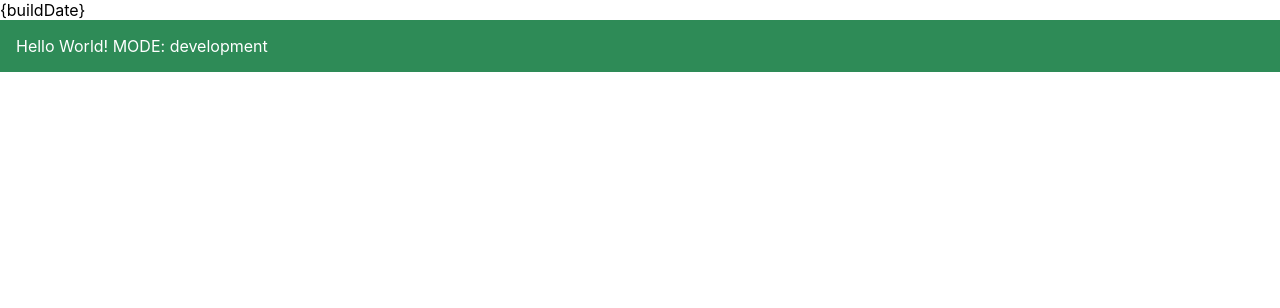
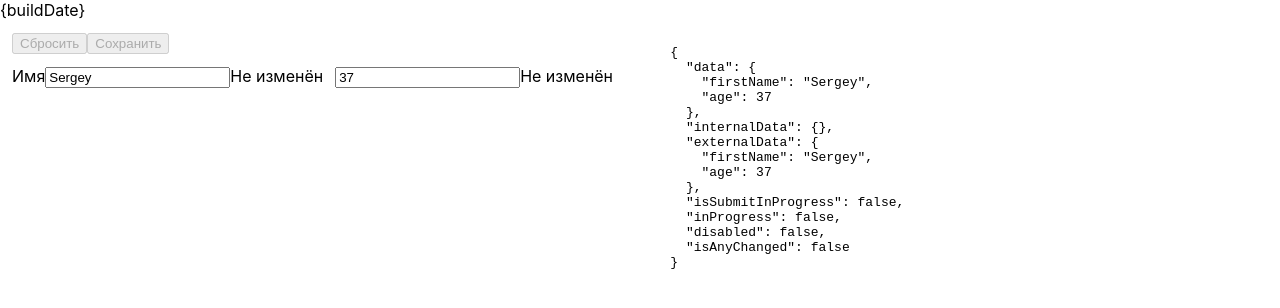
Before and after one commit to mukhindev/template-react, a React (Vite) app: page / in a window 1280 px wide. Shown: the top 308 px of the page. Built offline with nearby package versions, Linux system fonts and the light colour scheme.

Commit message:
Start ui pack

```diff
--- a/src/app/App/App.module.scss
+++ b/src/app/App/App.module.scss
@@ -1,5 +1,6 @@
-.root {
-  color: white;
-  background-color: seagreen;
-  padding: 1rem;
+.App {
+  display: flex;
+  flex-direction: column;
+  gap: var(--spacing-lg);
+  padding: var(--spacing-md);
 }
--- a/src/app/App/App.tsx
+++ b/src/app/App/App.tsx
@@ -1,10 +1,10 @@
-import { MODE } from "~/shared/constants";
+import Playground from "~/entities/Playground";
 import styles from "./App.module.scss";
 
 export default function App() {
   return (
-    <div data-component="App" className={styles.root}>
-      Hello World! MODE: {MODE}
+    <div data-component="App" className={styles.App}>
+      <Playground />
     </div>
   );
 }
--- a/src/app/main.tsx
+++ b/src/app/main.tsx
@@ -1,5 +1,6 @@
 import { createRoot } from "react-dom/client";
 import App from "~/app/App";
+import "./variables.scss";
 import "./main.scss";
 
 const rootElement = document.getElementById("root");
--- /dev/null
+++ b/src/app/variables.scss
@@ -0,0 +1,19 @@
+:root {
+  /* colors */
+  --color-primary: oklch(0.5 0.2 250);
+  --color-border: oklch(0.8 0 90);
+
+  /* font-size */
+  --font-size-sm: 0.875rem;
+  --font-size-md: 1rem;
+
+  /* spacing */
+  --scaling-factor: 8px;
+
+  /* indent */
+  --spacing-xs: calc(0.5 * var(--scaling-factor));
+  --spacing-sm: calc(1 * var(--scaling-factor));
+  --spacing-md: calc(1.5 * var(--scaling-factor));
+  --spacing-lg: calc(3 * var(--scaling-factor));
+  --spacing-xl: calc(6 * var(--scaling-factor));
+}
--- /dev/null
+++ b/src/entities/Playground/Playground.module.scss
@@ -0,0 +1,17 @@
+.Playground {
+  display: flex;
+  flex-direction: column;
+  gap: var(--spacing-md);
+}
+
+.PlaygroundColumns {
+  display: flex;
+  flex-direction: row;
+  align-items: start;
+  gap: var(--spacing-lg);
+}
+
+.PlaygroundFormHeader {
+  position: sticky;
+  top: 0;
+}
--- /dev/null
+++ b/src/entities/Playground/Playground.tsx
@@ -0,0 +1,60 @@
+import { useState } from "react";
+import { clsx } from "clsx";
+import Form, { SubmitHandler } from "~/shared/ui/Form";
+import FormInteger from "~/shared/ui/Form/controls/FormInteger";
+import FormReset from "~/shared/ui/Form/controls/FormReset";
+import FormSubmit from "~/shared/ui/Form/controls/FormSubmit";
+import FormText from "~/shared/ui/Form/controls/FormText";
+import Grid, { Cell } from "~/shared/ui/Grid";
+import FormInfo from "./components/FormInfo";
+import styles from "./Playground.module.scss";
+
+const DATA = {
+  firstName: "Sergey",
+  age: 37,
+};
+
+type DataModel = Partial<typeof DATA>;
+
+interface PlaygroundProps {
+  className?: string;
+}
+
+export default function Playground(props: PlaygroundProps) {
+  const { className } = props;
+
+  const [externalData, setData] = useState<DataModel>(DATA);
+
+  const handleSubmit: SubmitHandler<DataModel> = (data, next) => {
+    // Имитация отправки
+    setTimeout(() => {
+      setData({ ...externalData, ...data });
+      next();
+    }, 2000);
+  };
+
+  return (
+    <Form
+      data-component="Playground"
+      className={clsx(styles.Playground, className)}
+      data={externalData}
+      onSubmit={handleSubmit}
+    >
+      <div className={styles.PlaygroundColumns}>
+        <Grid columns={2} gap={"var(--spacing-md)"}>
+          <Cell className={styles.PlaygroundFormHeader} columns={-1}>
+            <FormReset>Сбросить</FormReset>
+            <FormSubmit>Сохранить</FormSubmit>
+          </Cell>
+          <Cell>
+            <FormText<DataModel> label="Имя" property="firstName" />
+          </Cell>
+          <Cell>
+            <FormInteger<DataModel> property="age" />
+          </Cell>
+        </Grid>
+        <FormInfo />
+      </div>
+    </Form>
+  );
+}
--- /dev/null
+++ b/src/entities/Playground/components/FormInfo/FormInfo.tsx
@@ -0,0 +1,12 @@
+import { HTMLAttributes } from "react";
+import { useForm } from "~/shared/ui/Form";
+
+export default function FormInfo(props: HTMLAttributes<HTMLDivElement>) {
+  const form = useForm();
+
+  return (
+    <div data-component="FormInfo" {...props}>
+      <pre>{JSON.stringify(form, null, 2)}</pre>
+    </div>
+  );
+}
--- /dev/null
+++ b/src/entities/Playground/components/FormInfo/index.ts
@@ -0,0 +1 @@
+export { default } from "./FormInfo";
--- /dev/null
+++ b/src/entities/Playground/index.ts
@@ -0,0 +1 @@
+export { default } from "./Playground";
```
Also changed, not shown: 1 other file (tests, documents, lock files or other folders).
